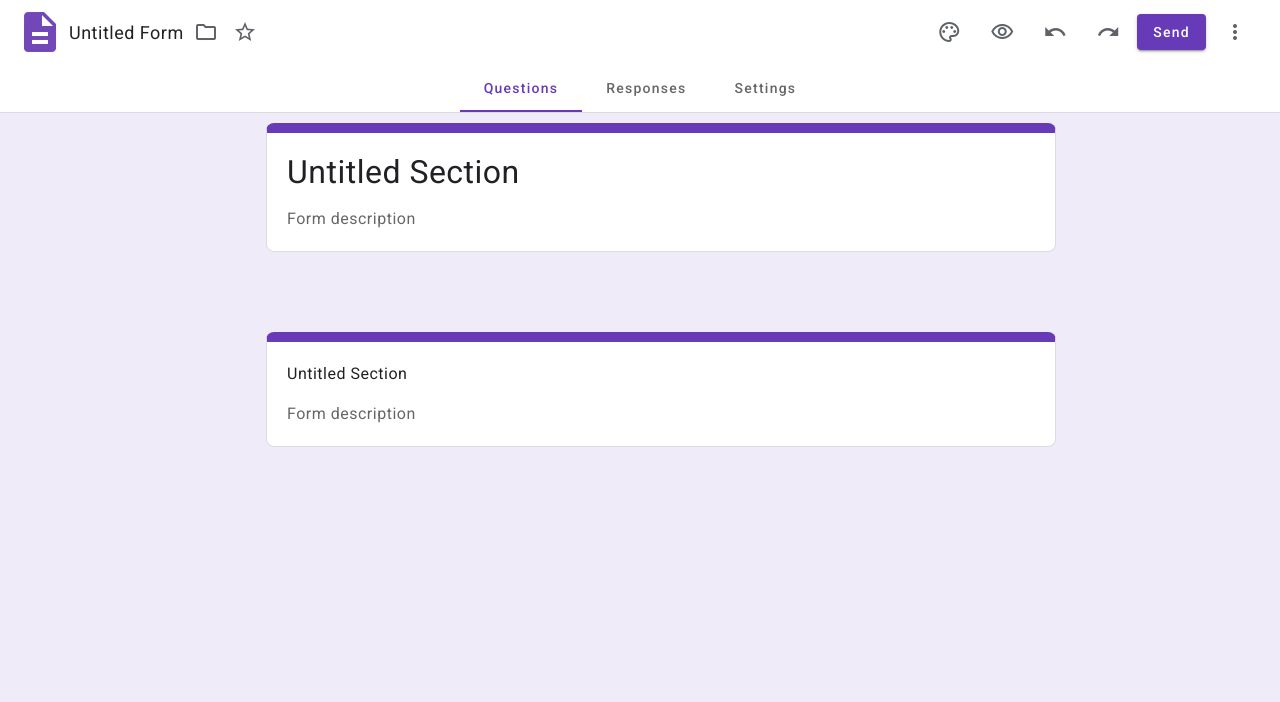
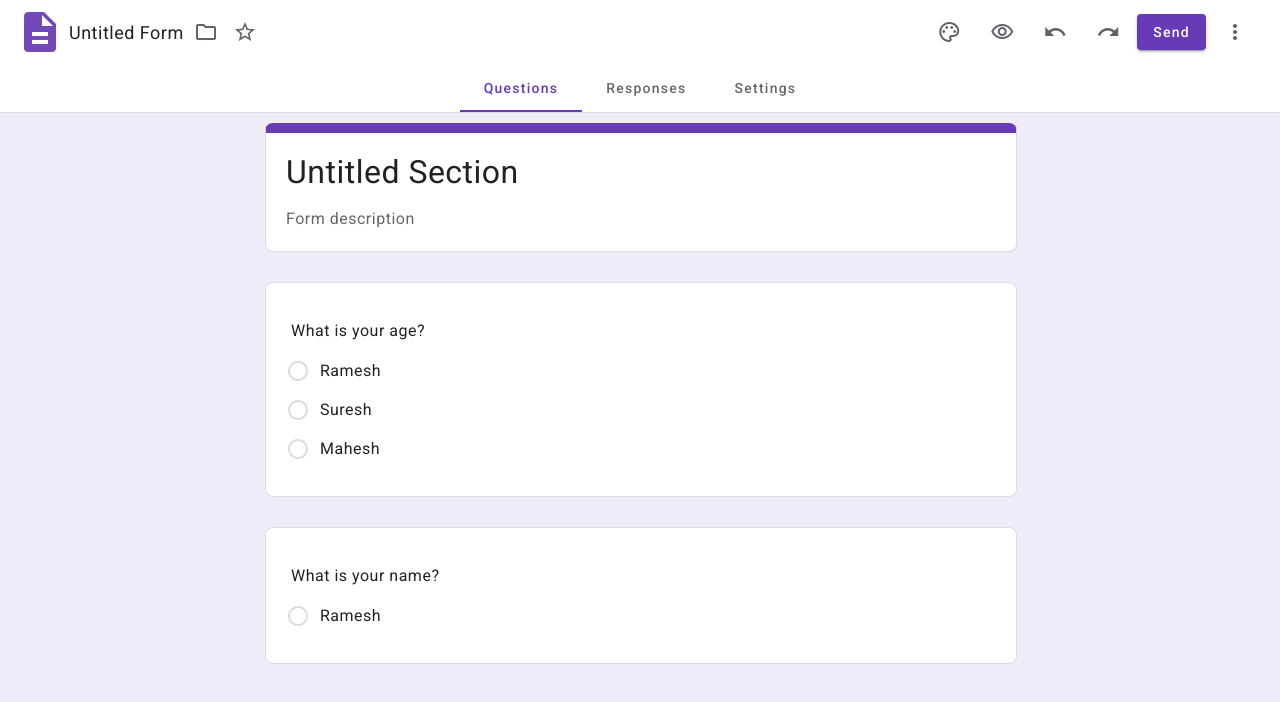
Before and after one commit to xutkarshjain/Google-form, an Angular app in the folder frontend/googleForm/: page /create in a window 1280 px wide. Shown: the top 702 px of the page. Built offline with nearby package versions, Linux system fonts and the light colour scheme.

Commit message:
Created question and option design

```diff
--- a/frontend/googleForm/src/app/create-form/create-form.component.css
+++ b/frontend/googleForm/src/app/create-form/create-form.component.css
@@ -7,6 +7,8 @@
   padding-top: 113px;
   height: calc(100% - 113px);
   background: var(--light-color);
+  width: 770px;
+  margin: auto;
 }
 
 app-action-header {
@@ -15,11 +17,6 @@ app-action-header {
   left: 0;
   z-index: 2;
   width: 100%;
-}
-
-.form-body {
-  padding-left: 20%;
-  padding-right: 20%;
 }
 
 .form-body .section {
@@ -32,7 +29,7 @@ app-action-header {
 }
 
 .selectable {
-  width: 100%;
+  width: calc(100% - 40px);
   border: 1px solid rgb(218, 220, 224);
   border-radius: 8px;
   background: white;
@@ -45,3 +42,107 @@ app-action-header {
   box-shadow: 0 2px 1px -1px rgba(0, 0, 0, 0.2), 0 1px 1px 0 rgba(0, 0, 0, 0.14),
     0 1px 3px 0 rgba(0, 0, 0, 0.12);
 }
+
+.container {
+  display: flex;
+  flex-wrap: wrap; /* Allow items to wrap to the next line */
+}
+
+.item1 {
+  flex: 1 1 100%; /* Default: each item takes full width */
+  margin-right: 0px;
+}
+
+.item2 {
+  flex: 1 1 100%; /* Default: each item takes full width */
+}
+
+@media (min-width: 600px) {
+  .item1 {
+    flex: 1 1 calc(60% - 20px);
+    margin-right: 20px; /* On larger screens: each item takes half the width */
+  }
+  .item2 {
+    flex: 1 1 40%; /* On larger screens: each item takes half the width */
+  }
+}
+
+.example-spacer {
+  flex: 1 1 auto;
+}
+
+.selectable:not(.selected) .question-footer,
+.selectable:not(.selected) .remove-row {
+  display: none;
+}
+
+.selected .question-footer {
+  display: flex;
+  align-items: center;
+  padding: 5px;
+  background: white;
+  color: #5f6368;
+  border-top: 1px solid #dadce0;
+}
+
+.vert-divider {
+  border-right: 1px solid lightgray;
+  width: 2px;
+  height: 32px;
+  margin-left: 10px;
+  margin-right: 10px;
+}
+
+.pressed mat-icon {
+  color: #9575cd;
+}
+
+.option-row {
+  display: flex;
+  align-items: center;
+  margin-bottom: 15px;
+}
+
+.selectable.selected .option-row {
+  margin-bottom: 0;
+}
+
+.selectable.selected .add-option-text {
+  flex: 1;
+  font-size: 14px;
+  font-family: Roboto, Arial, sans-serif;
+  font-size: 14px;
+  font-weight: 500;
+  letter-spacing: 0.2px;
+  line-height: 20px;
+  margin-left: 5px;
+  margin-right: 5px;
+  font-family: Roboto, sans-serif;
+  color: #0000008a;
+}
+
+.selectable.selected .add-option-text:hover {
+  border-bottom: 1px dashed lightgray;
+}
+
+.add-other-text {
+  color: #1a73e8;
+  font-weight: 500;
+}
+
+.option-row.add-new-row {
+  display: none;
+}
+
+.selectable.selected .option-row.add-new-row {
+  display: flex;
+  height: 48px;
+}
+
+.item2 {
+  display: none;
+}
+
+.selectable.selected .item2 {
+  display: flex;
+}
--- a/frontend/googleForm/src/app/create-form/create-form.component.html
+++ b/frontend/googleForm/src/app/create-form/create-form.component.html
@@ -2,14 +2,15 @@
   <app-action-header> </app-action-header>
   <div class="body">
     <div class="form-body">
-      <div
-        class="section"
-        *ngFor="let section of sections"
-        (click)="updateSelected(section.sectionId)"
-      >
+      <div class="section" *ngFor="let section of sections">
         <div
+          (click)="updateSelected(section.sectionId, 'section')"
           class="header selectable"
-          [ngClass]="{ selected: section.sectionId == selectedId }"
+          [ngClass]="{
+            selected:
+              section.sectionId == selectedItem.id &&
+              selectedItem.type == 'section'
+          }"
         >
           <div class="section-name">
             <div class="new-text-like-input section-title">
@@ -34,6 +35,149 @@
             </div>
           </div>
         </div>
+        <div class="questions" *ngFor="let question of section.questions">
+          <div
+            (click)="updateSelected(question.questionId, 'question')"
+            class="selectable"
+            [ngClass]="{
+              selected:
+                question.questionId == selectedItem.id &&
+                selectedItem.type == 'question'
+            }"
+          >
+            <div class=""></div>
+            <div class="container">
+              <div class="item1 question-title">
+                <div style="width: 100%">
+                  <mat-form-field class="" style="width: 100%">
+                    <input
+                      placeholder="Form title"
+                      matInput
+                      [value]="question.questionText"
+                    />
+                  </mat-form-field>
+                </div>
+              </div>
+              <div class="item2">
+                <div style="width: 100%">
+                  <mat-form-field
+                    style="
+                      width: 100%;
+                      border-radius: 4px;
+                      border: 1px solid lightgrey;
+                      height: 56px;
+                    "
+                  >
+                    <!-- <mat-label>Favorite food</mat-label> -->
+                    <mat-select>
+                      <mat-select-trigger
+                        style="display: flex; align-items: center"
+                      >
+                        <mat-icon class="material-icons-outlined"
+                          >check_box</mat-icon
+                        >
+                        <span style="margin-left: 10px">Multiple choice</span>
+                      </mat-select-trigger>
+                      <mat-option
+                        *ngFor="let type of questionTypes"
+                        [value]="'hi' + type.value"
+                      >
+                        <mat-icon
+                          class="material-icons-outlined"
+                          style="color: #5f6368"
+                          >radio_button_checked</mat-icon
+                        >
+                        {{ type.viewValue }}
+                      </mat-option>
+                    </mat-select>
+                  </mat-form-field>
+                </div>
+              </div>
+            </div>
+            <div class="options-body">
+              <div *ngFor="let option of question.options">
+                <div class="option-row">
+                  <mat-icon
+                    class="material-icons-outlined"
+                    style="color: #dadce0"
+                    >radio_button_unchecked
+                  </mat-icon>
+
+                  <span style="flex: 1; margin-left: 10px">
+                    <div class="new-text-like-input option-text">
+                      <mat-form-field class="example-full-width">
+                        <input
+                          placeholder="option"
+                          matInput
+                          [value]="option.optionText"
+                        />
+                      </mat-form-field>
+                    </div>
+                  </span>
+
+                  <button
+                    mat-icon-button
+                    class="example-icon favorite-icon gray-text remove-row"
+                    aria-label="Example icon-button with heart icon"
+                  >
+                    <mat-icon
+                      class="material-icons-outlined"
+                      style="color: #5f6368"
+                      >close
+                    </mat-icon>
+                  </button>
+                </div>
+              </div>
+              <div class="option-row add-new-row">
+                <mat-icon class="material-icons-outlined" style="color: #dadce0"
+                  >radio_button_unchecked
+                </mat-icon>
+
+                <div>
+                  <span class="add-option-text"> Add option </span>
+                  or
+                  <span class="add-other-text"> add "Other" </span>
+                </div>
+              </div>
+            </div>
+            <div class="question-footer">
+              <div class="example-spacer"></div>
+              <button
+                mat-icon-button
+                class="example-icon favorite-icon"
+                aria-label="Example icon-button with heart icon"
+              >
+                <mat-icon>content_copy</mat-icon>
+              </button>
+              <button
+                mat-icon-button
+                class="example-icon material-symbols-outlined"
+                aria-label="Example icon-button with share icon"
+              >
+                <mat-icon class="material-icons-outlined">delete</mat-icon>
+              </button>
+              <div class="vert-divider"></div>
+              <button
+                mat-icon-button
+                class="example-icon favorite-icon pressed"
+                aria-label="Example icon-button with heart icon"
+              >
+                <mat-icon>shuffle</mat-icon>
+              </button>
+              <span style="margin-right: 15px; margin-left: 10px"
+                >Required</span
+              >
+              <mat-slide-toggle color="primary"></mat-slide-toggle>
+              <button
+                mat-icon-button
+                class="example-icon material-symbols-outlined"
+                aria-label="Example icon-button with share icon"
+              >
+                <mat-icon>more_vert</mat-icon>
+              </button>
+            </div>
+          </div>
+        </div>
       </div>
     </div>
   </div>
--- a/frontend/googleForm/src/app/create-form/create-form.component.ts
+++ b/frontend/googleForm/src/app/create-form/create-form.component.ts
@@ -8,7 +8,10 @@ import { Component, OnInit } from '@angular/core';
 export class CreateFormComponent implements OnInit {
   sectionName: string = 'Untitled Section';
   sectionDescription: string = '';
-  selectedId: any;
+  selectedItem: any = {
+    id: null,
+    type: '',
+  };
 
   sections: any = [
     {
@@ -20,7 +23,7 @@ export class CreateFormComponent implements OnInit {
       sectionPriority: 1,
       questions: [
         {
-          questionId: 1,
+          questionId: 3,
           questionText: 'What is your age?',
           questionType: 'MCQ',
           required: true,
@@ -32,50 +35,20 @@ export class CreateFormComponent implements OnInit {
               optionText: 'Ramesh',
               optionPriority: 1,
             },
-          ],
-        },
-        {
-          questionId: 2,
-          questionText: 'What is your name?',
-          questionType: 'MCQ',
-          required: true,
-          shuffleOptions: true,
-          questionPriority: 1,
-          options: [
+            {
+              optionId: 2,
+              optionText: 'Suresh',
+              optionPriority: 2,
+            },
             {
               optionId: 1,
-              optionText: 'Ramesh',
-              optionPriority: 1,
-            },
-          ],
-        },
-      ],
-    },
-    {
-      sectionName: 'Untitled Section',
-      sectionId: 2,
-      sectionDescription: '',
-      selected: true,
-      shuffleQuestions: true,
-      sectionPriority: 1,
-      questions: [
-        {
-          questionId: 1,
-          questionText: 'What is your age?',
-          questionType: 'MCQ',
-          required: true,
-          shuffleOptions: true,
-          questionPriority: 1,
-          options: [
-            {
-              optionId: 1,
-              optionText: 'Ramesh',
-              optionPriority: 1,
+              optionText: 'Mahesh',
+              optionPriority: 3,
             },
           ],
         },
         {
-          questionId: 2,
+          questionId: 4,
           questionText: 'What is your name?',
           questionType: 'MCQ',
           required: true,
@@ -92,11 +65,17 @@ export class CreateFormComponent implements OnInit {
       ],
     },
   ];
+
+  questionTypes: any = [
+    { value: 'mcq', viewValue: 'Multiple choice' },
+    { value: 'select', viewValue: 'Checkboxes' },
+  ];
   ngOnInit(): void {
     console.log('oninit');
   }
 
-  updateSelected(id: any) {
-    this.selectedId = id;
+  updateSelected(id: any, type: string) {
+    this.selectedItem.id = id;
+    this.selectedItem.type = type;
   }
 }
--- a/frontend/googleForm/src/styles.css
+++ b/frontend/googleForm/src/styles.css
@@ -76,11 +76,13 @@ div {
   color: rgb(32, 33, 36);
 }
 
-.section:first-child
+.section
+  .selectable:first-child
   .new-text-like-input.section-title
   .mat-mdc-form-field
   .mat-mdc-floating-label.mdc-floating-label,
-.section:first-child
+.section
+  .selectable:first-child
   .new-text-like-input:first-child.section-title
   .mdc-text-field--no-label
   .mat-mdc-form-field-input-control.mdc-text-field__input,
@@ -104,7 +106,7 @@ div {
   border-bottom-color: #e0e0e0;
 }
 
-.mdc-text-field--filled:not(.mdc-text-field--disabled):not(
+.new-text-like-input.mdc-text-field--filled:not(.mdc-text-field--disabled):not(
     .mdc-text-field--focused
   ):hover
   .mdc-line-ripple::before {
@@ -145,3 +147,74 @@ div {
   min-height: 0;
   padding: 0;
 }
+
+/* css for options input */
+.selectable
+  .new-text-like-input.option-text
+  .mdc-text-field--filled:not(.mdc-text-field--disabled)
+  .mdc-line-ripple::before {
+  border-bottom-color: white;
+}
+
+.selectable
+  .new-text-like-input.option-text:hover
+  .mdc-text-field--filled:not(.mdc-text-field--disabled)
+  .mdc-line-ripple::before {
+  border-bottom: 1px dashed lightgray;
+}
+
+.new-text-like-input.option-text:not(.section-title) .mat-mdc-form-field-infix {
+  padding-top: 0 !important;
+  margin-top: 0px !important;
+}
+
+.item2 .mat-mdc-form-field-subscript-wrapper {
+  display: none;
+}
+
+.item2
+  .mdc-text-field--filled:not(.mdc-text-field--disabled)
+  .mdc-line-ripple::before {
+  border-bottom-color: white;
+}
+
+.mat-mdc-form-field-type-mat-select:not(.mat-form-field-disabled)
+  .mat-mdc-text-field-wrapper {
+  background: white;
+  border-radius: 4px;
+}
+
+.item2
+  .mdc-text-field--filled:not(.mdc-text-field--disabled):hover
+  .mdc-line-ripple::before {
+  background: white;
+  border: none;
+}
+
+.item1
+  .mdc-text-field--filled:not(.mdc-text-field--disabled):hover
+  .mdc-line-ripple::before {
+  background: white;
+}
+
+.mat-mdc-form-field.mat-focused .mat-mdc-form-field-focus-overlay {
+  opacity: 0;
+}
+
+.selectable:not(.selected)
+  .item1
+  .mdc-text-field--filled:not(.mdc-text-field--disabled)
+  .mdc-line-ripple::before {
+  border-bottom-color: white;
+}
+
+.selectable:not(.selected)
+  .item1
+  .mdc-text-field--filled:not(.mdc-text-field--disabled) {
+  background-color: white;
+  padding-left: 5px;
+}
+
+.selectable:not(.selected) .item1 .mat-mdc-form-field-subscript-wrapper {
+  display: none;
+}
```
Also changed, not shown: frontend/googleForm/src/app/app.module.ts (+19 -14 lines).
